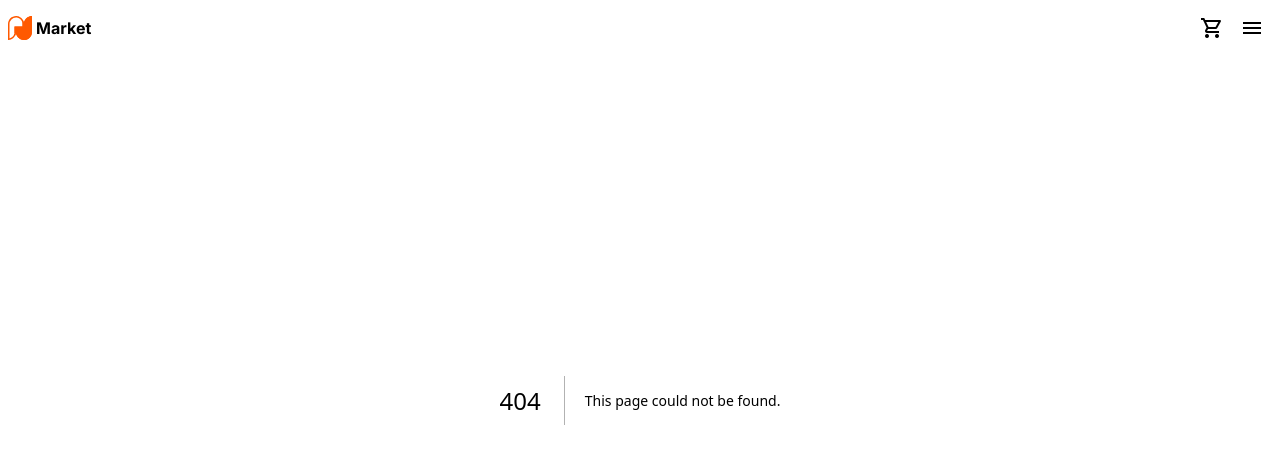
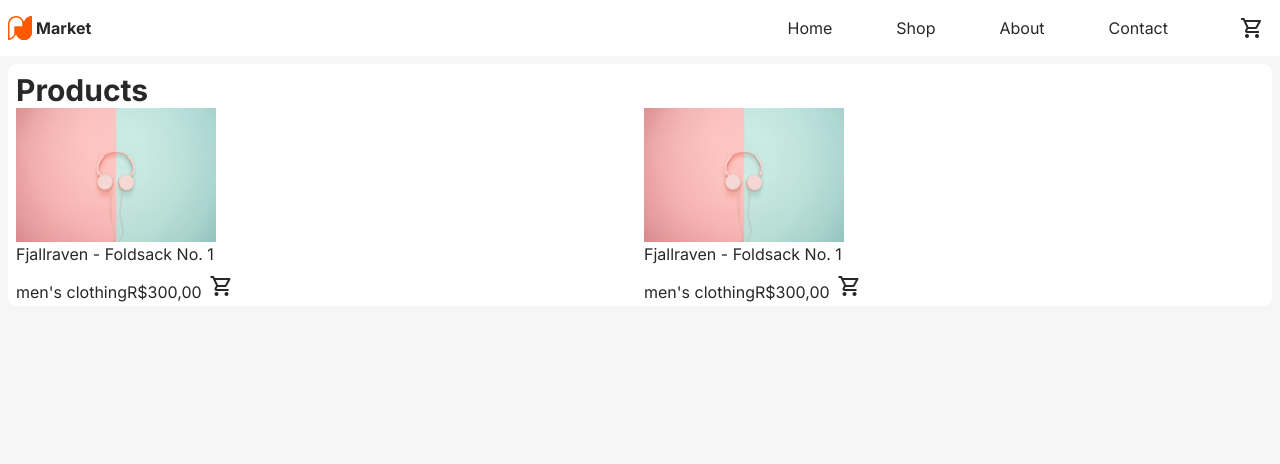
Before and after one commit to jeanjoaquim/fake-store, a Next.js app: page /shop in a window 1280 px wide. Before the commit this address had no page. Shown: the top 464 px of the page. Built offline with nearby package versions, Linux system fonts and the light colour scheme.

Commit message:
adds shop page and styled links

```diff
--- a/src/app/components/DesktopMenu.tsx
+++ b/src/app/components/DesktopMenu.tsx
@@ -16,8 +16,16 @@ export default function DesktopMenu({ onMenuClick }: Props) {
                 <h5 className="font-bold">Market</h5>
             </div>
             <div className="flex items-center">
+                <nav>
+                    <ul className="hidden md:flex mx-8">
+                        <li className="px-8">Home</li>
+                        <li className="px-8">Shop</li>
+                        <li className="px-8">About</li>
+                        <li className="px-8">Contact</li>
+                    </ul>
+                </nav>
                 <span className="material-symbols-outlined py-2 px-2">shopping_cart</span>
-                <button onClick={onMenuClick}>
+                <button className="md:hidden" onClick={onMenuClick}>
                     <span className="material-symbols-outlined py-2 px-2">menu</span>
                 </button>
             </div>
--- a/src/app/components/MobileMenu.tsx
+++ b/src/app/components/MobileMenu.tsx
@@ -1,12 +1,18 @@
+"use client";
 import "../globalicons.css";
 import "../globals.css";
 import Image from "next/image";
+import { usePathname } from "next/navigation";
+import Link from "next/link";
 
 interface Props {
     toggleMenu: boolean;
 }
 
 export default function MobileMenu({ toggleMenu }: Props) {
+
+    const currentPath = usePathname();
+
     return (
         <div className={`fixed z-[1] bg-white w-screen top-0 left-0 h-screen flex-col ${toggleMenu ? 'flex' : 'hidden'}`}>
             <div className="h-2/4 flex justify-center items-center flex-col mt-24" >
@@ -15,11 +21,21 @@ export default function MobileMenu({ toggleMenu }: Props) {
             </div>
 
             <ul className="flex flex-col items-center h-full" >
-                <li className="py-4 w-full text-center" >Início</li>
-                <li className="py-4 w-full text-center">Loja</li>
-                <li className="py-4 w-full text-center">Sobre</li>
-                <li className="py-4 w-full text-center">Contato</li>
-                <li className="py-4 mt-auto w-full text-center mb-5">Sair</li>
+                <li className="py-4 w-full text-center">
+                    <Link href="/" className={currentPath === "/" ? "text-primaryColor font-bold" : ""}>Home</Link>
+                </li>
+                <li className="py-4 w-full text-center">
+                    <Link href="/shop" className={currentPath === "/shop" ? "text-primaryColor font-bold" : ""}>Shop</Link>
+                </li>
+                <li className="py-4 w-full text-center">
+                    <Link href="/">About</Link>
+                </li>
+                <li className="py-4 w-full text-center">
+                    <Link href="/">Contact</Link>
+                </li>
+                <li className="py-4 mt-auto w-full text-center mb-5">
+                    <Link href="/">Logout</Link>
+                </li>
             </ul>
 
         </div>
--- a/src/app/page.tsx
+++ b/src/app/page.tsx
@@ -1,12 +1,15 @@
 import Image from "next/image";
+import Link from "next/link";
 
 export default function Home() {
   return (
-    <div className="w-screen h-screen relative">
+    <div className="w-screen h-screen relative flex justify-center">
       <Image className="w-full h-full object-cover brightness-75 grid-item" src="/images/hero.jpg" alt="" height={4000} width={4000} />
-      <div className="absolute bottom-0 mx-3 mb-24 flex flex-col">
+      <div className="absolute bottom-0 mx-3 mb-24 flex flex-col items=center max-w-md">
         <h5 className="text-3xl text-center font-bold text-white mb-8">Find Everything You Need, All in One Place!</h5>
-        <button className="text-white bg-[#FF5900] w-9/12 self-center py-3 rounded-lg shadow">Acessar loja</button>
+        <Link href="/shop" className="text-center">
+          <button className="text-white bg-[#FF5900] w-9/12 self-center py-3 rounded-lg shadow">Go shopping</button>
+        </Link>
       </div>
     </div>
   );
--- /dev/null
+++ b/src/app/shop/page.tsx
@@ -0,0 +1,33 @@
+import Image from "next/image"
+
+export default function Shop() {
+    return(
+        <div className="pt-16 mx-2">
+            <div className="bg-white px-2 rounded-lg">
+                <h5 className="font-bold text-3xl pt-2">Products</h5>
+
+                <div className="grid grid-cols-2 gap-2">
+                    <div>
+                        <Image src="/images/hero.jpg" alt="" width={200} height={200}/>
+                        <h5>Fjallraven - Foldsack No. 1</h5>
+                        <span>men's clothing</span>
+                        <span>R$300,00</span>
+                        <button>
+                            <span className="material-symbols-outlined py-2 px-2">shopping_cart</span>
+                        </button>
+                    </div>
+                    <div>
+                        <Image src="/images/hero.jpg" alt="" width={200} height={200}/>
+                        <h5>Fjallraven - Foldsack No. 1</h5>
+                        <span>men's clothing</span>
+                        <span>R$300,00</span>
+                        <button>
+                            <span className="material-symbols-outlined py-2 px-2">shopping_cart</span>
+                        </button>
+                    </div>
+                </div>
+
+            </div>
+        </div>
+    )
+}
```
